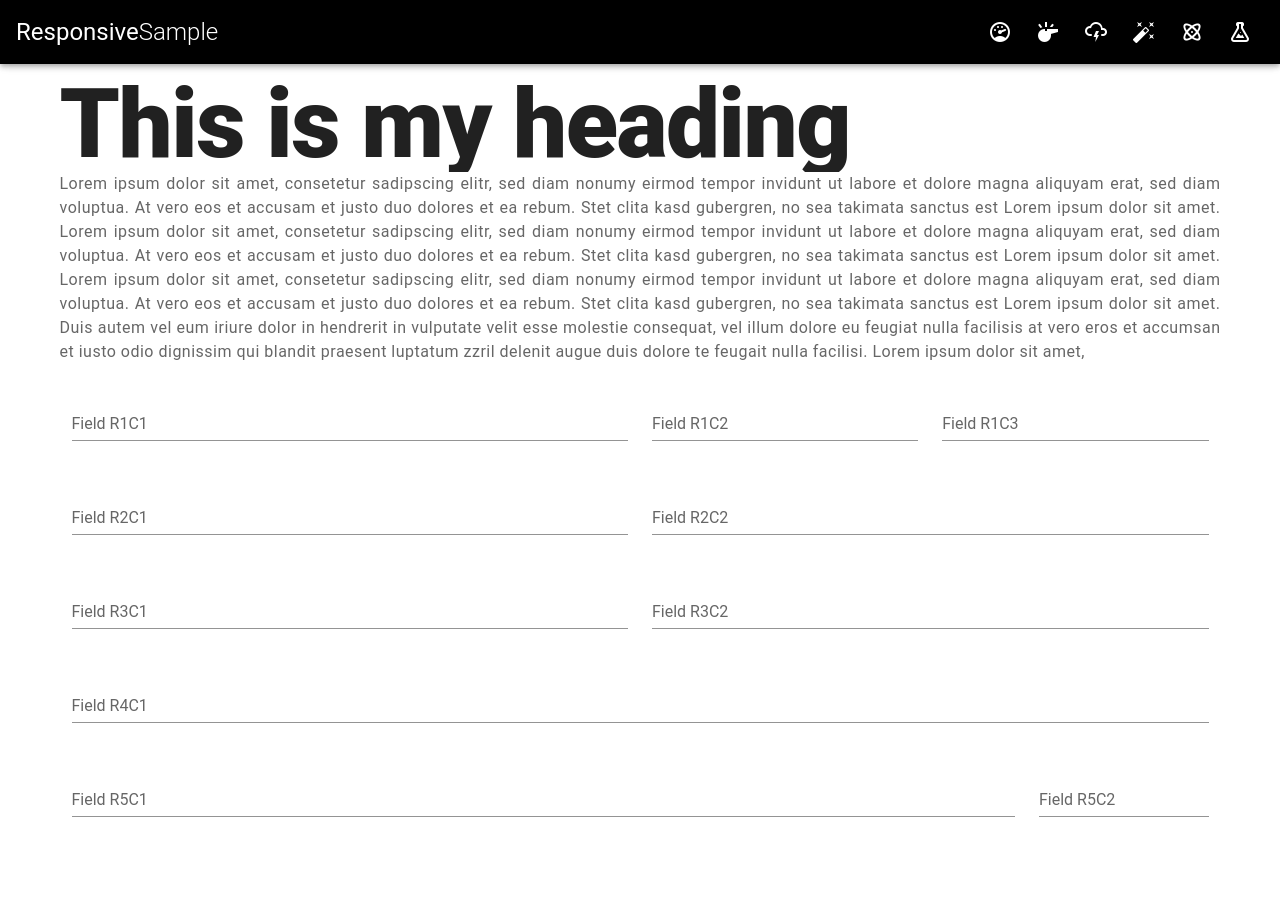
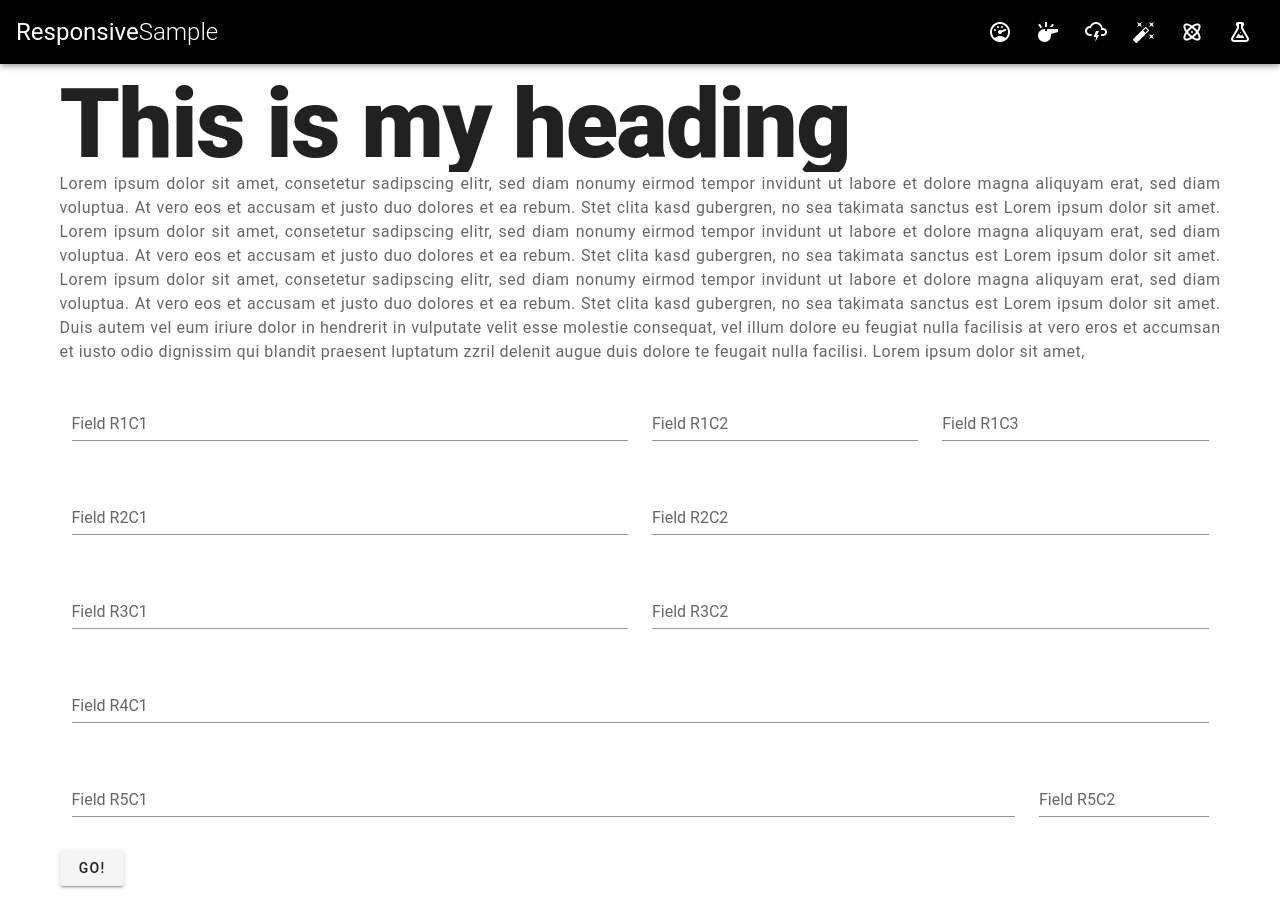
Before and after one commit to xdoo/vuetify_responsive_sample, a Vue app: page / in a window 1280 px wide. Before the commit the page ends 862 px from the top, so only its background shows below. Built offline with nearby package versions, Linux system fonts and the light colour scheme; a small style sheet from the web is missing.

Commit message:
a dummy button

```diff
--- a/src/components/ResponsiveForm.vue
+++ b/src/components/ResponsiveForm.vue
@@ -60,6 +60,11 @@
           ></v-text-field>
       </v-col>
     </v-row>
+    <v-row>
+      <v-btn>
+        GO!
+      </v-btn>
+    </v-row>
   </v-container>
 </template>
 <script lang="ts">
```
